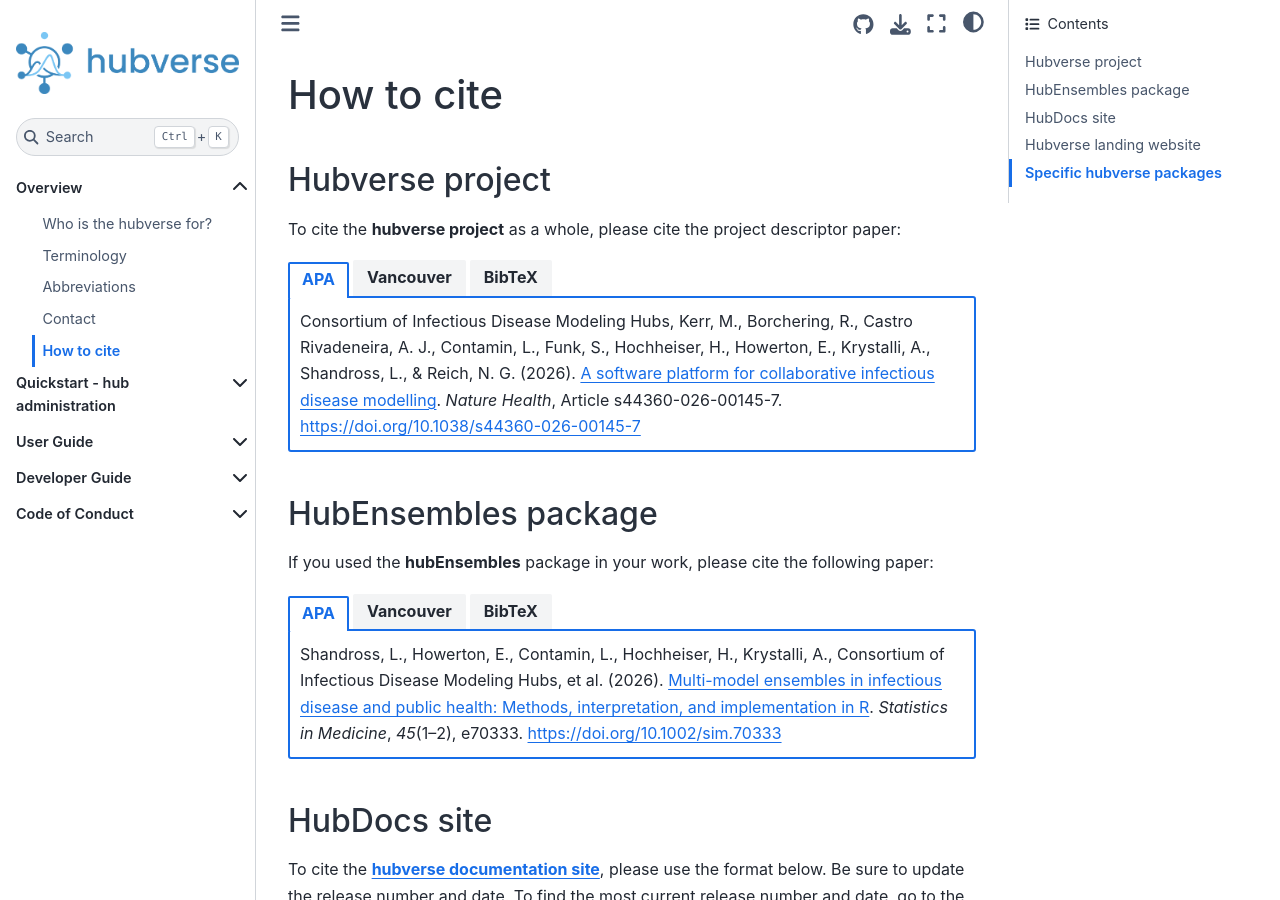
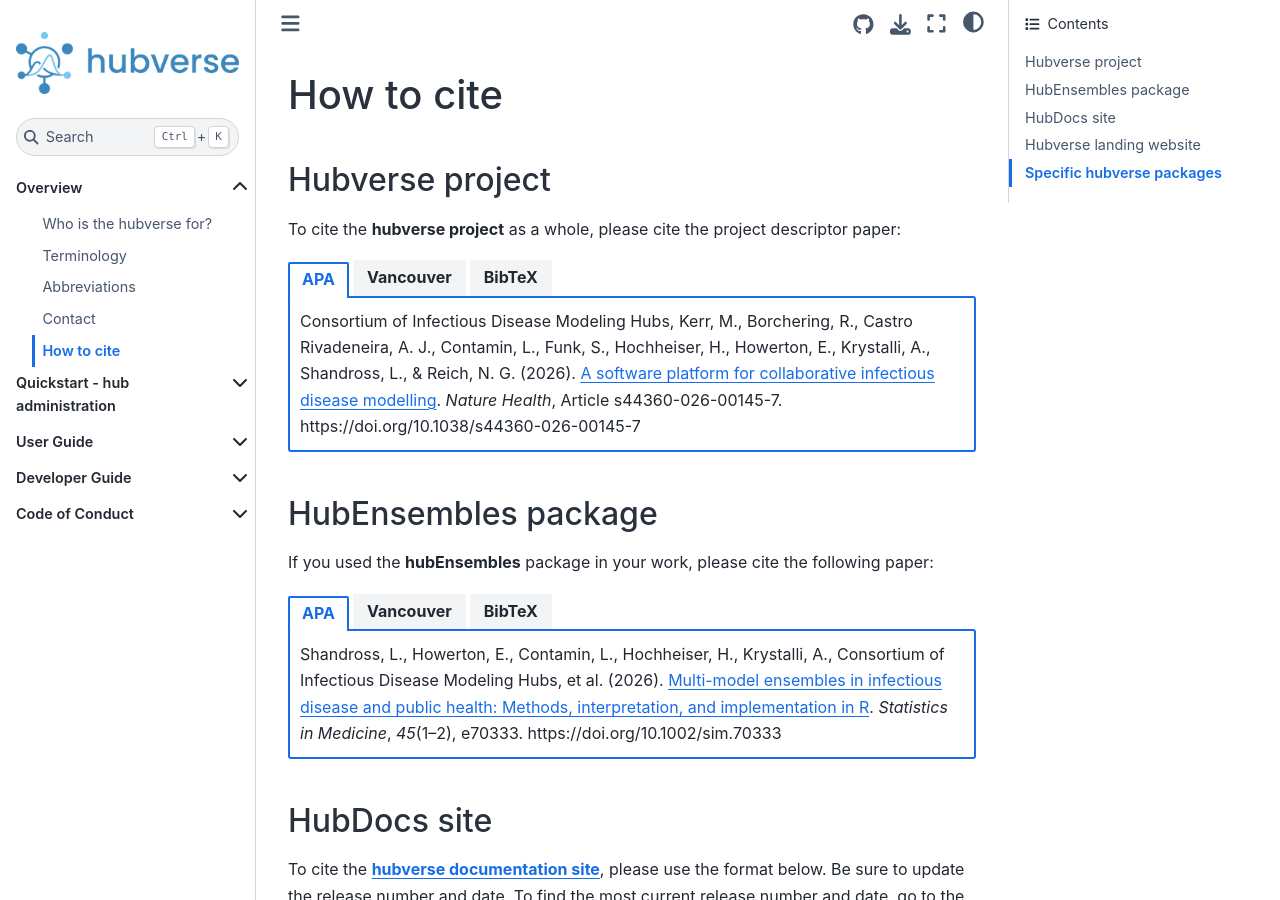
Before and after one commit to hubverse-org/hubDocs, a Sphinx documentation site: the page built from docs/source/overview/cite.md, in a window 1280 px wide and 900 px high. Built offline with Sphinx 7.4.7 and the Sphinx Book theme 1.1.4, drawn with Linux system fonts in a browser that asks for light colours; comment, search, counter and statistics services are not loaded; some of the changed lines change nothing that is shown.

Commit message:
Remove duplicate URLs

```diff
--- a/docs/source/overview/cite.md
+++ b/docs/source/overview/cite.md
@@ -5,7 +5,7 @@
 
 ::::{tab-set}
 :::{tab-item} APA
-Consortium of Infectious Disease Modeling Hubs, Kerr, M., Borchering, R., Castro Rivadeneira, A. J., Contamin, L., Funk, S., Hochheiser, H., Howerton, E., Krystalli, A., Shandross, L., & Reich, N. G. (2026). [A software platform for collaborative infectious disease modelling](https://www.nature.com/articles/s44360-026-00145-7). *Nature Health*, Article s44360-026-00145-7. [https://doi.org/10.1038/s44360-026-00145-7](https://doi.org/10.1038/s44360-026-00145-7)
+Consortium of Infectious Disease Modeling Hubs, Kerr, M., Borchering, R., Castro Rivadeneira, A. J., Contamin, L., Funk, S., Hochheiser, H., Howerton, E., Krystalli, A., Shandross, L., & Reich, N. G. (2026). [A software platform for collaborative infectious disease modelling](https://www.nature.com/articles/s44360-026-00145-7). *Nature Health*, Article s44360-026-00145-7. https://doi.org/10.1038/s44360-026-00145-7
 :::
 :::{tab-item} Vancouver
 Consortium of Infectious Disease Modeling Hubs, Kerr M, Borchering R, Castro Rivadeneira AJ, Contamin L, Funk S, Hochheiser H, Howerton E, Krystalli A, Shandross L, Reich NG. [A software platform for collaborative infectious disease modelling](https://www.nature.com/articles/s44360-026-00145-7). Nat Health. 2026; Article s44360-026-00145-7. doi: [10.1038/s44360-026-00145-7](https://doi.org/10.1038/s44360-026-00145-7).
@@ -29,7 +29,7 @@
 
 ::::{tab-set}
 :::{tab-item} APA
-Shandross, L., Howerton, E., Contamin, L., Hochheiser, H., Krystalli, A., Consortium of Infectious Disease Modeling Hubs, et al. (2026). [Multi-model ensembles in infectious disease and public health: Methods, interpretation, and implementation in R](https://onlinelibrary.wiley.com/doi/10.1002/sim.70333). *Statistics in Medicine*, *45*(1–2), e70333. [https://doi.org/10.1002/sim.70333](https://doi.org/10.1002/sim.70333)
+Shandross, L., Howerton, E., Contamin, L., Hochheiser, H., Krystalli, A., Consortium of Infectious Disease Modeling Hubs, et al. (2026). [Multi-model ensembles in infectious disease and public health: Methods, interpretation, and implementation in R](https://onlinelibrary.wiley.com/doi/10.1002/sim.70333). *Statistics in Medicine*, *45*(1–2), e70333. https://doi.org/10.1002/sim.70333
 :::
 :::{tab-item} Vancouver
 Shandross L, Howerton E, Contamin L, Hochheiser H, Krystalli A, Consortium of Infectious Disease Modeling Hubs, et al. [Multi-model ensembles in infectious disease and public health: Methods, interpretation, and implementation in R](https://onlinelibrary.wiley.com/doi/10.1002/sim.70333). Stat Med. 2026;45(1–2):e70333. doi: [10.1002/sim.70333](https://doi.org/10.1002/sim.70333).
```
